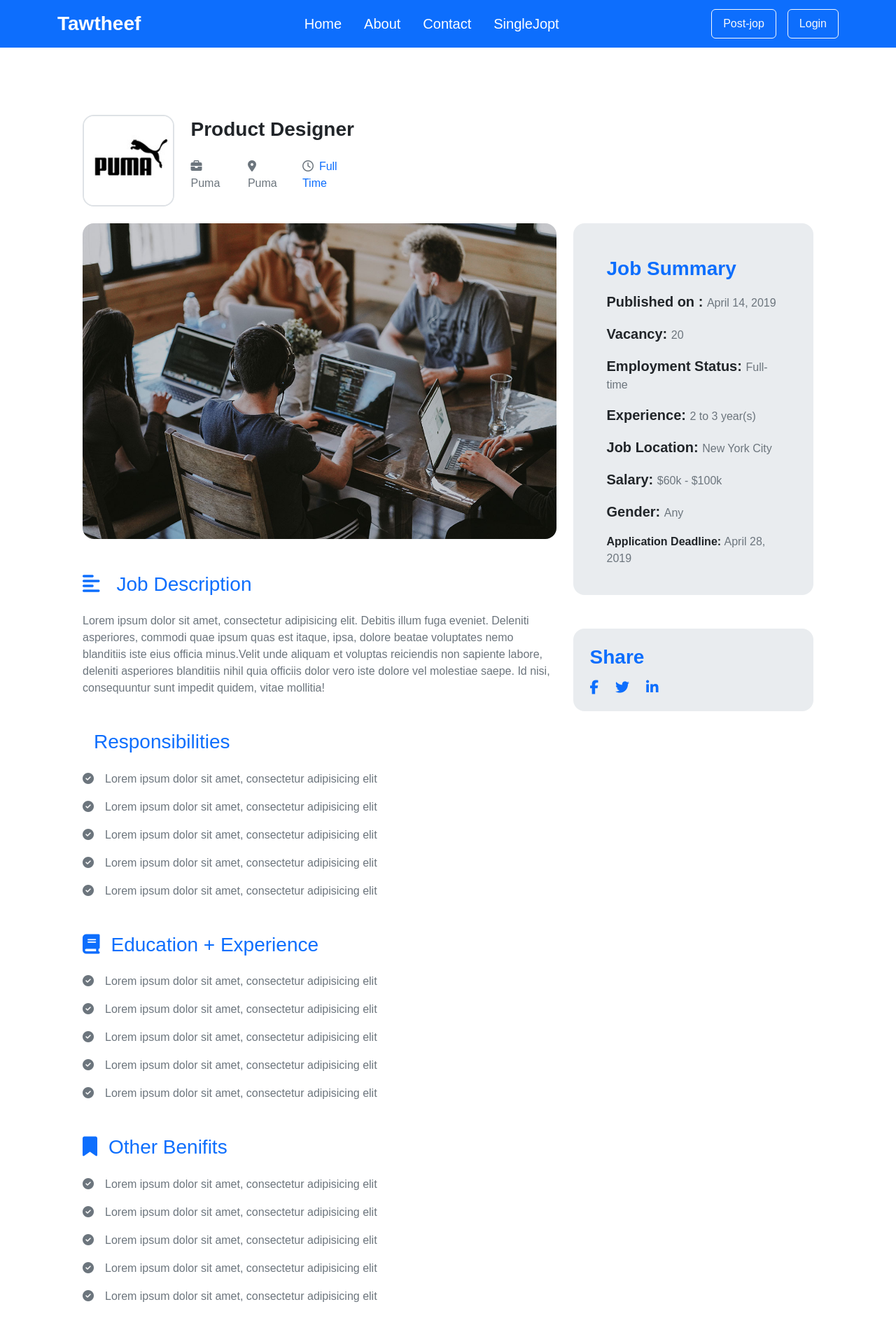
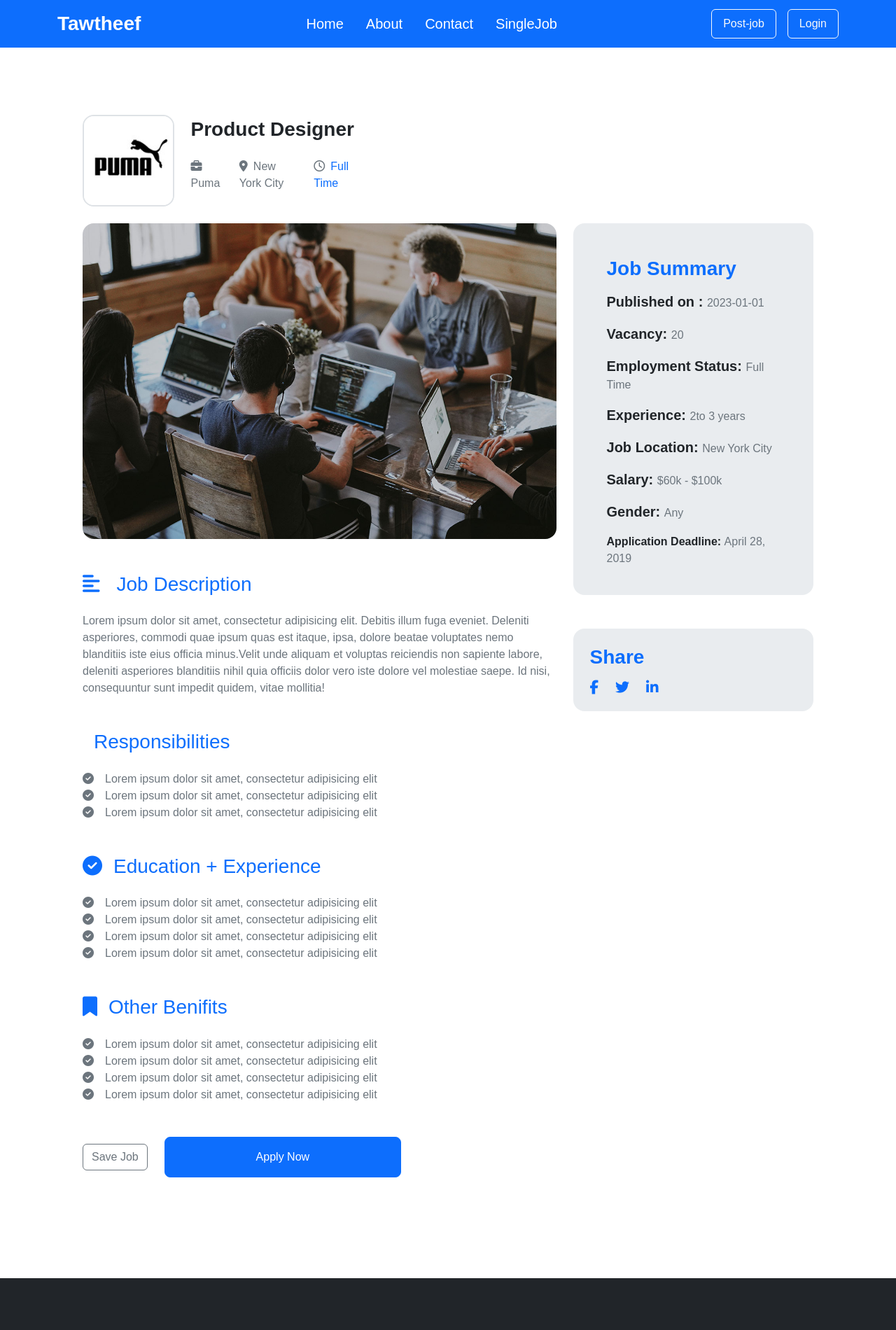
Before and after one commit to Farid13Walid/Tawtheef, a React (Create React App) app in the folder Tawtheef/: page /SingleJop in a window 1280 px wide. Shown: the top 1900 px of the page at 70% size. Built offline with nearby package versions, Linux system fonts and the light colour scheme; a web font is replaced by a local one.

Commit message:
Implement job saving functionality and enhance Navbar with FavouriteJobs component

```diff
--- /dev/null
+++ b/Tawtheef/src/Components/Navbar/FavouriteJobs.jsx
@@ -0,0 +1,48 @@
+import React from "react";
+
+export default function FavouriteJobs({ savedJobs, removeJob }) {
+  return (
+    <div style={{ maxHeight: "300px", overflowY: "auto" }}>
+      <h6 className="fw-bold text-primary px-2">Favourite Jobs</h6>
+      {savedJobs.length === 0 ? (
+        <p className="text-secondary px-2">No saved jobs yet.</p>
+      ) : (
+        <ul className="list-unstyled m-0">
+          {savedJobs.map((job) => (
+            <li
+              key={job.id}
+              className="d-flex align-items-center justify-content-between p-2 border-bottom"
+            >
+              {/* صورة + تفاصيل الوظيفة */}
+              <div className="d-flex align-items-center">
+                <img
+                  src={job.logo}
+                  alt="logo"
+                  className="rounded-circle border me-2"
+                  style={{
+                    width: "40px",
+                    height: "40px",
+                    objectFit: "cover",
+                  }}
+                />
+                <div>
+                  <strong className="d-block">{job.title}</strong>
+                  <small className="text-muted">{job.company}</small>
+                </div>
+              </div>
+
+              {/* زر الحذف */}
+              <button
+                onClick={() => removeJob(job.id)}
+                className="btn btn-sm btn-outline-danger"
+                style={{ padding: "2px 6px" }}
+              >
+                <i className="fa-solid fa-trash-can"></i>
+              </button>
+            </li>
+          ))}
+        </ul>
+      )}
+    </div>
+  );
+}
--- a/Tawtheef/src/Components/Navbar/Navbar.jsx
+++ b/Tawtheef/src/Components/Navbar/Navbar.jsx
@@ -1,8 +1,12 @@
 import React, { useEffect, useState } from "react";
+import style from "./Navbar.module.css";
 import { Link, Navigate } from "react-router-dom";
+import axios from "axios";
+import FavouriteJobs from "./FavouriteJobs";
+import { useNavigate } from "react-router-dom";
 import { jwtDecode } from "jwt-decode";
 export default function Navbar() {
-  const navigator = Navigate;
+  const navigator = useNavigate();
   const [user, setUser] = useState(null);
   const [isLoading, setIsLoading] = useState(false);
 
@@ -16,7 +20,7 @@ export default function Navbar() {
         setUser({
           _id: decoded.id,
           name: decoded.name,
-          email: decoded.email || "",
+          email: decoded.email,
         });
       } catch (error) {
         console.error("Error decoding token:", error);
@@ -26,6 +30,20 @@ export default function Navbar() {
       }
     }
   }, []);
+  const [savedJobs, setSavedJobs] = useState([]);
+
+  // Fetch saved jobs from localStorage
+  useEffect(() => {
+    const jobs = JSON.parse(localStorage.getItem("savedJobs") || "[]");
+    setSavedJobs(jobs);
+  }, []);
+
+  // Remove job from saved jobs
+  const removeJob = (jobId) => {
+    const updatedJobs = savedJobs.filter((job) => job.id !== jobId);
+    setSavedJobs(updatedJobs);
+    localStorage.setItem("savedJobs", JSON.stringify(updatedJobs));
+  };
 
   // Logout function
   const handleLogout = () => {
@@ -70,7 +88,7 @@ export default function Navbar() {
               </li>
               <li class="nav-item">
                 <Link class="nav-link fs-5 mx-2 text-white" to="SingleJop">
-                  SingleJopt
+                  SingleJob
                 </Link>
               </li>
             </ul>
@@ -80,7 +98,7 @@ export default function Navbar() {
                 className="btn btn-outline-light my-2 my-sm-0 me-3 py-2 px-3"
                 type="button"
               >
-                Post-jop
+                Post-job
               </button>
             </Link>
             {isLoading ? (
@@ -88,31 +106,62 @@ export default function Navbar() {
             ) : user ? (
               <div className="dropdown">
                 <button
-                  className="btn btn-outline-light my-2 my-sm-0 py-2 px-3 dropdown-toggle d-flex align-items-center"
+                  className="btn btn-outline-light d-flex align-items-center gap-2"
                   type="button"
                   id="userDropdown"
                   data-bs-toggle="dropdown"
                   aria-expanded="false"
                 >
-                  <span>{user.name || "User"}</span>
+                  <img
+                    src={`https://ui-avatars.com/api/?name=${encodeURIComponent(
+                      user.name || "User"
+                    )}`}
+                    alt="avatar"
+                    className="rounded-circle"
+                    width="32"
+                    height="32"
+                  />
                 </button>
+
                 <ul
-                  className="dropdown-menu dropdown-menu-end"
+                  className="dropdown-menu dropdown-menu-end shadow p-3"
+                  style={{ minWidth: "250px" }}
                   aria-labelledby="userDropdown"
                 >
-                  <li>
-                    <span className="dropdown-item-text">
-                      {user.name || "User"}
-                    </span>
+                  <li className="mb-2 border-bottom pb-2">
+                    <div className="d-flex align-items-center gap-2">
+                      <img
+                        src={`https://ui-avatars.com/api/?name=${encodeURIComponent(
+                          user.name || "User"
+                        )}&background=random`}
+                        alt="avatar"
+                        className="rounded-circle"
+                        width="40"
+                        height="40"
+                      />
+                      <div>
+                        <strong>{user.name || "User"}</strong>
+                        <div
+                          className="text-muted"
+                          style={{ fontSize: "0.85rem" }}
+                        >
+                          {user.email}
+                        </div>
+                      </div>
+                    </div>
                   </li>
                   <li>
-                    <Link className="dropdown-item" to="/favorite-jobs">
-                      Favorite Jobs
-                    </Link>
+                    <FavouriteJobs
+                      savedJobs={savedJobs}
+                      removeJob={removeJob}
+                    />
                   </li>
                   <li>
-                    <button className="dropdown-item" onClick={handleLogout}>
-                      Logout
+                    <button
+                      className="dropdown-item text-danger"
+                      onClick={handleLogout}
+                    >
+                      🚪 Logout
                     </button>
                   </li>
                 </ul>
--- a/Tawtheef/src/Components/SingleJop/SingleJop.jsx
+++ b/Tawtheef/src/Components/SingleJop/SingleJop.jsx
@@ -1,85 +1,215 @@
-import React from 'react'
-import style from './SingleJop.module.css'
-import logoJop from '../../assets/job_logo_5.jpg'
-import pictureJop from '../../assets/job_single_img_1.jpg'
+import React, { useEffect } from "react";
+import logoJop from "../../assets/job_logo_5.jpg";
+import pictureJop from "../../assets/job_single_img_1.jpg";
+import { useState } from "react";
+import { useNavigate } from "react-router-dom";
+const job = {
+  id: 1,
+  logo: logoJop,
+  img: pictureJop,
+  title: "Product Designer",
+  company: "Puma",
+  location: "New York City",
+  employmentType: "Full Time",
+  description:
+    "Lorem ipsum dolor sit amet, consectetur adipisicing elit. Debitis illum fuga eveniet. Deleniti asperiores, commodi quae ipsum quas est itaque, ipsa, dolore beatae voluptates nemo blanditiis iste eius officia minus.Velit unde aliquam et voluptas reiciendis non sapiente labore, deleniti asperiores blanditiis nihil quia officiis dolor vero iste dolore vel molestiae saepe. Id nisi, consequuntur sunt impedit quidem, vitae mollitia!",
+  responsibilities: [
+    "Lorem ipsum dolor sit amet, consectetur adipisicing elit",
+    "Lorem ipsum dolor sit amet, consectetur adipisicing elit",
+    "Lorem ipsum dolor sit amet, consectetur adipisicing elit",
+  ],
+  educationExperience: [
+    "Lorem ipsum dolor sit amet, consectetur adipisicing elit",
+    "Lorem ipsum dolor sit amet, consectetur adipisicing elit",
+    "Lorem ipsum dolor sit amet, consectetur adipisicing elit",
+    "Lorem ipsum dolor sit amet, consectetur adipisicing elit",
+  ],
+  otherBenefits: [
+    "Lorem ipsum dolor sit amet, consectetur adipisicing elit",
+    "Lorem ipsum dolor sit amet, consectetur adipisicing elit",
+    "Lorem ipsum dolor sit amet, consectetur adipisicing elit",
+    "Lorem ipsum dolor sit amet, consectetur adipisicing elit",
+  ],
+  summary: {
+    publishedOn: "2023-01-01",
+    vacancy: "20",
+    employmentStatus: "Full Time",
+    experience: "2to 3 years",
+    jobLocation: "New York City",
+    salary: "$60k - $100k",
+    gender: "Any",
+    applicationDeadline: "April 28, 2019",
+  },
+};
 
 export default function SingleJop() {
-  return <>
+  const navigator = useNavigate();
+  const [savedJobs, setSavedJobs] = useState([]);
+  const [isSaved, setIsSaved] = useState(false);
+  const handleSavedJobs = () => {
+    console.log("انا دوست علي الزرار");
+
+    const token = localStorage.getItem("userToken");
+    if (!token) {
+      alert("Please login first to save jobs.");
+      navigator("/login");
+      return;
+    }
+
+    const savedJobs = JSON.parse(localStorage.getItem("savedJobs") || "[]");
+    const exists = savedJobs.some((item) => item.id === job.id);
+
+    if (exists) {
+      alert("The job is already saved.");
+      return;
+    }
+
+    const newSavedJobs = [...savedJobs, job];
+    localStorage.setItem("savedJobs", JSON.stringify(newSavedJobs));
+    setIsSaved(true);
+  };
+
+  return (
+    <>
       <div className=" container p-5 my-5 ">
-
         <div className=" w-50 d-flex ">
-        <img src={logoJop} alt="" className=' border border-2 w-25 rounded-4' />
+          <img
+            src={job.logo}
+            alt=""
+            className=" border border-2 w-25 rounded-4"
+          />
           <div className="w-50 d-flex justify-content-center align-items-start flex-column ms-4">
-          <h3 className=' fw-bold '>Product  Designer</h3>
+            <h3 className=" fw-bold ">{job.title}</h3>
 
             <div className="d-flex justify-content-center align-items-center mt-3">
-            <p className='me-4 text-secondary '><i class="fa-solid fa-briefcase me-2"></i>Puma</p>
-            <p className='me-4 text-secondary'><i class="fa-solid fa-location-dot me-2"></i>Puma</p>
-            <p className='me-4 text-primary'><i class="fa-regular fa-clock me-2 text-secondary"></i>Full Time</p>
+              <p className="me-4 text-secondary ">
+                <i class="fa-solid fa-briefcase me-2"></i>
+                {job.company}
+              </p>
+              <p className="me-4 text-secondary">
+                <i class="fa-solid fa-location-dot me-2"></i>
+                {job.location}
+              </p>
+              <p className="me-4 text-primary">
+                <i class="fa-regular fa-clock me-2 text-secondary"></i>
+                {job.employmentType}
+              </p>
             </div>
           </div>
         </div>
 
-       <div className='d-flex mt-4'>
-        <div className="  '" style={{width:'65%'}}>
-          <img src={pictureJop} alt="" className='w-100 mb-b-4 rounded-4' />
+        <div className="d-flex mt-4">
+          <div className="  '" style={{ width: "65%" }}>
+            <img src={pictureJop} alt="" className="w-100 mb-b-4 rounded-4" />
 
             <div className="my-5">
-          <h3 className=' text-primary mb-4'><i class="fa-solid fa-align-left me-4"></i>Job Description</h3>
-          <p className=' text-secondary'>Lorem ipsum dolor sit amet, consectetur adipisicing elit. Debitis illum fuga eveniet. Deleniti asperiores, commodi quae ipsum quas est itaque, ipsa, dolore beatae voluptates nemo blanditiis iste eius officia minus.Velit unde aliquam et voluptas reiciendis non sapiente labore, deleniti asperiores blanditiis nihil quia officiis dolor vero iste dolore vel molestiae saepe. Id nisi, consequuntur sunt impedit quidem, vitae mollitia!</p>
-          </div>
-
-
-          <div className="my-5">
-          <h3 className=' text-primary mb-4'><i class="fa-solid fa-rocket-launch me-3"></i>Responsibilities</h3>
-          <p className=' text-secondary'><i class="fa-solid fa-circle-check me-3"></i>Lorem ipsum dolor sit amet, consectetur adipisicing elit</p>
-          <p className=' text-secondary'><i class="fa-solid fa-circle-check me-3"></i>Lorem ipsum dolor sit amet, consectetur adipisicing elit</p>
-          <p className=' text-secondary'><i class="fa-solid fa-circle-check me-3"></i>Lorem ipsum dolor sit amet, consectetur adipisicing elit</p>
-          <p className=' text-secondary'><i class="fa-solid fa-circle-check me-3"></i>Lorem ipsum dolor sit amet, consectetur adipisicing elit</p>
-          <p className=' text-secondary'><i class="fa-solid fa-circle-check me-3"></i>Lorem ipsum dolor sit amet, consectetur adipisicing elit</p>
+              <h3 className=" text-primary mb-4">
+                <i class="fa-solid fa-align-left me-4"></i>Job Description
+              </h3>
+              <p className=" text-secondary">{job.description}</p>
             </div>
 
             <div className="my-5">
-          <h3 className=' text-primary mb-4'><i class="fa-solid fa-book me-3"></i>Education + Experience</h3>
-          <p className=' text-secondary'><i class="fa-solid fa-circle-check me-3"></i>Lorem ipsum dolor sit amet, consectetur adipisicing elit</p>
-          <p className=' text-secondary'><i class="fa-solid fa-circle-check me-3"></i>Lorem ipsum dolor sit amet, consectetur adipisicing elit</p>
-          <p className=' text-secondary'><i class="fa-solid fa-circle-check me-3"></i>Lorem ipsum dolor sit amet, consectetur adipisicing elit</p>
-          <p className=' text-secondary'><i class="fa-solid fa-circle-check me-3"></i>Lorem ipsum dolor sit amet, consectetur adipisicing elit</p>
-          <p className=' text-secondary'><i class="fa-solid fa-circle-check me-3"></i>Lorem ipsum dolor sit amet, consectetur adipisicing elit</p>
+              <h3 className=" text-primary mb-4">
+                <i class="fa-solid fa-rocket-launch me-3"></i>Responsibilities
+              </h3>
+              <ul className="list-unstyled">
+                {job.responsibilities.map((item, index) => (
+                  <li key={index} className=" text-secondary">
+                    <i class="fa-solid fa-circle-check me-3"></i>
+                    {item}
+                  </li>
+                ))}
+              </ul>
+            </div>
+            <div className="my-5">
+              <h3 className=" text-primary mb-4">
+                <i class="fa-solid fa-circle-check me-3"></i>Education +
+                Experience
+              </h3>
+              <ul className="list-unstyled">
+                {job.educationExperience.map((item, index) => (
+                  <li key={index} className=" text-secondary">
+                    <i class="fa-solid fa-circle-check me-3"></i>
+                    {item}
+                  </li>
+                ))}
+              </ul>
+            </div>
+            <div className="my-5">
+              <h3 className=" text-primary mb-4">
+                <i class="fa-solid fa-bookmark me-3"></i>Other Benifits
+              </h3>
+              <ul className="list-unstyled">
+                {job.otherBenefits.map((item, index) => (
+                  <li key={index} className=" text-secondary">
+                    <i class="fa-solid fa-circle-check me-3"></i>
+                    {item}
+                  </li>
+                ))}
+              </ul>
+            </div>
+            <div className="w-100 my-5">
+              <button
+                onClick={() => handleSavedJobs()}
+                className={`btn ${
+                  isSaved ? "btn-success" : "btn-outline-secondary"
+                }`}
+              >
+                {isSaved ? "Saved ✅" : "Save Job"}
+              </button>
+              <button
+                className="btn  btn-primary px-5 py-3 rounded-3 text-white w-50 ms-4"
+                style={{ width: "45%" }}
+              >
+                Apply Now
+              </button>
+            </div>
           </div>
 
-          <div className="my-5">
-          <h3 className=' text-primary mb-4'><i class="fa-solid fa-bookmark me-3"></i>Other Benifits</h3>
-          <p className=' text-secondary'><i class="fa-solid fa-circle-check me-3"></i>Lorem ipsum dolor sit amet, consectetur adipisicing elit</p>
-          <p className=' text-secondary'><i class="fa-solid fa-circle-check me-3"></i>Lorem ipsum dolor sit amet, consectetur adipisicing elit</p>
-          <p className=' text-secondary'><i class="fa-solid fa-circle-check me-3"></i>Lorem ipsum dolor sit amet, consectetur adipisicing elit</p>
-          <p className=' text-secondary'><i class="fa-solid fa-circle-check me-3"></i>Lorem ipsum dolor sit amet, consectetur adipisicing elit</p>
-          <p className=' text-secondary'><i class="fa-solid fa-circle-check me-3"></i>Lorem ipsum dolor sit amet, consectetur adipisicing elit</p>
-          </div>
-
-          <div className="w-100 my-5">
-          <button className='btn  btn-outline-secondary px-5 py-3 rounded-3 text-dark ' style={{width:'45%'}}><i class="fa-solid fa-heart me-3"></i>Save jop</button>
-          <button className='btn  btn-primary px-5 py-3 rounded-3 text-white w-50 ms-4'style={{width:'45%'}} >Apply Now</button>
-           </div>
-
-        </div>
-
-        <div className="d-flex flex-column ms-4" style={{width:'33%'}}>
-        <div className=" bg-body-secondary p-5 pb-4 rounded-4"  >
-          <h3 className='mb-2 fw-bold text-primary'>Job Summary</h3>
-          <p className=" text-secondary fs-6 mt-3"><span className=' fw-bold fs-5 text-dark'>Published on : </span>April 14, 2019</p>
-          <p className=" text-secondary fs-6 mt-3"><span className=' fw-bold fs-5 text-dark'>Vacancy: </span>20</p>
-          <p className=" text-secondary fs-6 mt-3"><span className=' fw-bold fs-5 text-dark'>Employment Status: </span>Full-time</p>
-          <p className=" text-secondary fs-6 mt-3"><span className=' fw-bold fs-5 text-dark'>Experience: </span>2 to 3 year(s)</p>
-          <p className=" text-secondary fs-6 mt-3"><span className=' fw-bold fs-5 text-dark'>Job Location: </span>New York City</p>
-          <p className=" text-secondary fs-6 mt-3"><span className=' fw-bold fs-5 text-dark'>Salary: </span>$60k - $100k</p>
-          <p className=" text-secondary fs-6 mt-3"><span className=' fw-bold fs-5 text-dark'>Gender: </span>Any</p>
-          <p className=" text-secondary fs-6 mt-3"><span className=' fw-bold fs-6 text-dark'>Application Deadline: </span>April 28, 2019</p>
+          <div className="d-flex flex-column ms-4" style={{ width: "33%" }}>
+            <div className=" bg-body-secondary p-5 pb-4 rounded-4">
+              <h3 className="mb-2 fw-bold text-primary">Job Summary</h3>
+              <p className=" text-secondary fs-6 mt-3">
+                <span className=" fw-bold fs-5 text-dark">Published on : </span>
+                {job.summary.publishedOn}
+              </p>
+              <p className=" text-secondary fs-6 mt-3">
+                <span className=" fw-bold fs-5 text-dark">Vacancy: </span>
+                {job.summary.vacancy}
+              </p>
+              <p className=" text-secondary fs-6 mt-3">
+                <span className=" fw-bold fs-5 text-dark">
+                  Employment Status:{" "}
+                </span>
+                {job.summary.employmentStatus}
+              </p>
+              <p className=" text-secondary fs-6 mt-3">
+                <span className=" fw-bold fs-5 text-dark">Experience: </span>
+                {job.summary.experience}
+              </p>
+              <p className=" text-secondary fs-6 mt-3">
+                <span className=" fw-bold fs-5 text-dark">Job Location: </span>
+                {job.summary.jobLocation}
+              </p>
+              <p className=" text-secondary fs-6 mt-3">
+                <span className=" fw-bold fs-5 text-dark">Salary: </span>
+                {job.summary.salary}
+              </p>
+              <p className=" text-secondary fs-6 mt-3">
+                <span className=" fw-bold fs-5 text-dark">Gender: </span>
+                {job.summary.gender}
+              </p>
+              <p className=" text-secondary fs-6 mt-3">
+                <span className=" fw-bold fs-6 text-dark">
+                  Application Deadline:{" "}
+                </span>
+                {job.summary.applicationDeadline}
+              </p>
             </div>
 
             <div className="bg-body-secondary  p-4 mt-5  rounded-4">
-
-          <h3 className=' fw-bold text-primary'>Share</h3>
+              <h3 className=" fw-bold text-primary">Share</h3>
               <div className="d-flex justify-content-start mt-3">
                 <i class="fa-brands fa-facebook-f text-primary me-4 fs-5"></i>
                 <i class="fa-brands fa-twitter text-primary me-4 fs-5"></i>
@@ -87,10 +217,8 @@ export default function SingleJop() {
               </div>
             </div>
           </div>
-
         </div>
-
       </div>
     </>
-
+  );
 }
```
Lines whose indentation alone changed are shown as unchanged.
